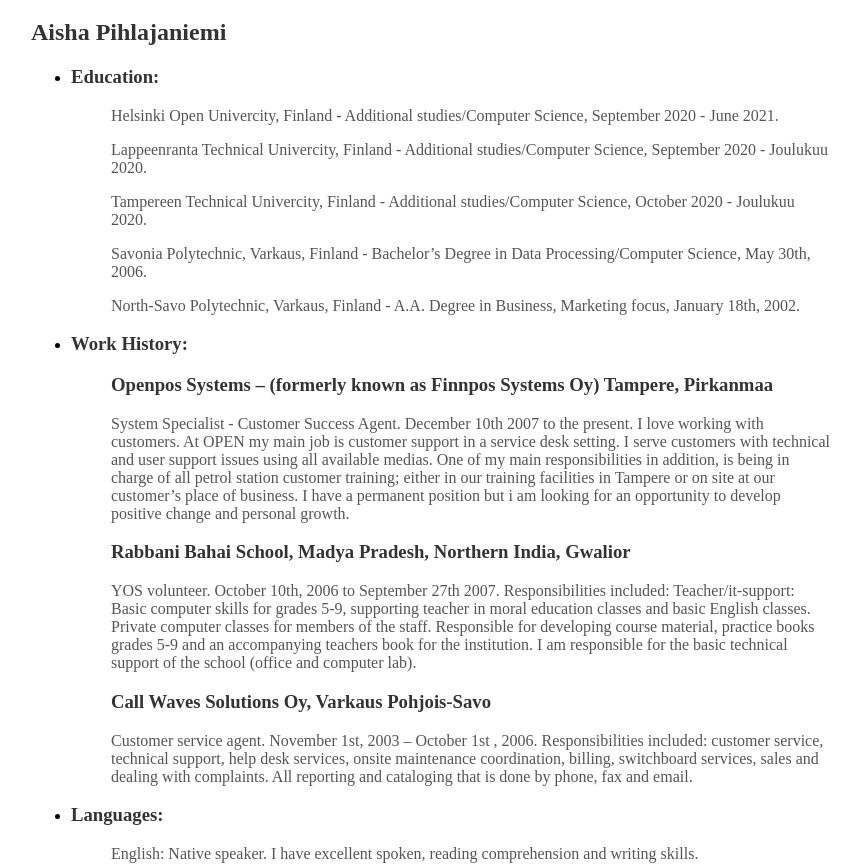
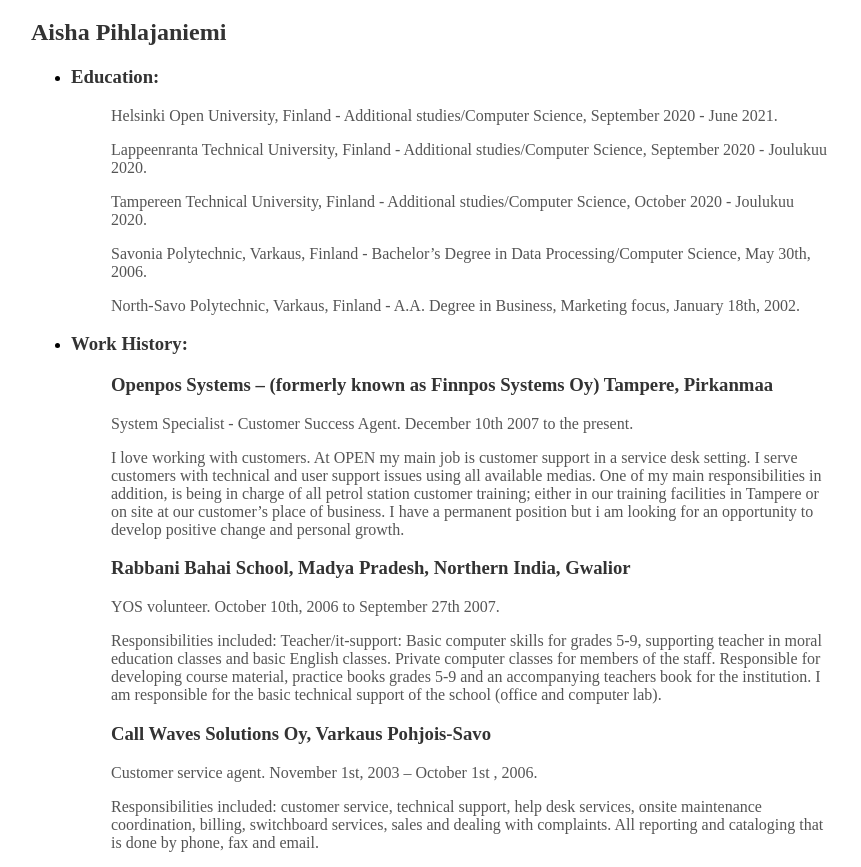
Before and after one commit to aisha-pihlajaniemi/WebSite, a plain HTML site: page index.html in a window 1280 px wide. Shown: the part 61-928 px from the top of the page, without its empty margins (209-1070 px from the left). Drawn offline with Linux system fonts and the light colour scheme.

Commit message:
kirjoitusvirheiden oikaisu

```diff
--- a/index.html
+++ b/index.html
@@ -18,20 +18,23 @@
   <ul>
 	<li> <h3>Education:</h3></li>
 	  <ul>
-		<p>Helsinki Open Univercity, Finland - Additional studies/Computer Science, September 2020 - June 2021.</p>
-		<p>Lappeenranta Technical Univercity, Finland - Additional studies/Computer Science, September 2020 - Joulukuu 2020.</p>
-		<p>Tampereen Technical Univercity, Finland - Additional studies/Computer Science, October 2020 - Joulukuu 2020.</p>
+		<p>Helsinki Open University, Finland - Additional studies/Computer Science, September 2020 - June 2021.</p>
+		<p>Lappeenranta Technical University, Finland - Additional studies/Computer Science, September 2020 - Joulukuu 2020.</p>
+		<p>Tampereen Technical University, Finland - Additional studies/Computer Science, October 2020 - Joulukuu 2020.</p>
 		<p>Savonia Polytechnic, Varkaus, Finland - Bachelor’s Degree in Data Processing/Computer Science, May 30th, 2006.</p>
 		<p>North-Savo Polytechnic, Varkaus, Finland - A.A. Degree in Business, Marketing focus, January 18th, 2002.</p>
       </ul>
     <li><h3>Work History:</h3></li>
 	  <ul>
 	    <h3>Openpos Systems – (formerly known as Finnpos Systems Oy) Tampere, Pirkanmaa</h3>
-		<p>System Specialist - Customer Success Agent. December 10th 2007 to the present. I love working with customers. At OPEN my main job is customer support in a service desk setting. I serve customers with technical and user support issues using all available medias. One of my main responsibilities in addition, is being in charge of all petrol station customer training; either in our training facilities in Tampere or on site at our customer’s place of business. I have a permanent position but i am looking for an opportunity to develop positive change and personal growth.</p>
+		<p>System Specialist - Customer Success Agent. December 10th 2007 to the present. </p>
+		<p>I love working with customers. At OPEN my main job is customer support in a service desk setting. I serve customers with technical and user support issues using all available medias. One of my main responsibilities in addition, is being in charge of all petrol station customer training; either in our training facilities in Tampere or on site at our customer’s place of business. I have a permanent position but i am looking for an opportunity to develop positive change and personal growth.</p>
 		<h3>Rabbani Bahai School, Madya Pradesh, Northern India, Gwalior </h3>
-		<p>YOS volunteer. October 10th, 2006 to September 27th 2007. Responsibilities included: Teacher/it-support: Basic computer skills for grades 5-9, supporting teacher in moral education classes and basic English classes. Private computer classes for members of the staff. Responsible for developing course material, practice books grades 5-9 and an accompanying teachers book for the institution. I am responsible for the basic technical support of the school (office and computer lab).</p>
+		<p>YOS volunteer. October 10th, 2006 to September 27th 2007. </p>
+		<p>Responsibilities included: Teacher/it-support: Basic computer skills for grades 5-9, supporting teacher in moral education classes and basic English classes. Private computer classes for members of the staff. Responsible for developing course material, practice books grades 5-9 and an accompanying teachers book for the institution. I am responsible for the basic technical support of the school (office and computer lab).</p>
   		<h3>Call Waves Solutions Oy, Varkaus Pohjois-Savo</h3>
-		<p>Customer service agent. November 1st, 2003 – October 1st , 2006. Responsibilities included: customer service, technical support, help desk services, onsite maintenance coordination, billing, switchboard services, sales and dealing with complaints. All reporting and cataloging that is done by phone, fax and email.</p>
+		<p>Customer service agent. November 1st, 2003 – October 1st , 2006.</p>
+		<p>Responsibilities included: customer service, technical support, help desk services, onsite maintenance coordination, billing, switchboard services, sales and dealing with complaints. All reporting and cataloging that is done by phone, fax and email.</p>
 	  </ul>
 	<li><h3>Languages:</h3></li>
 		<ul>
```
